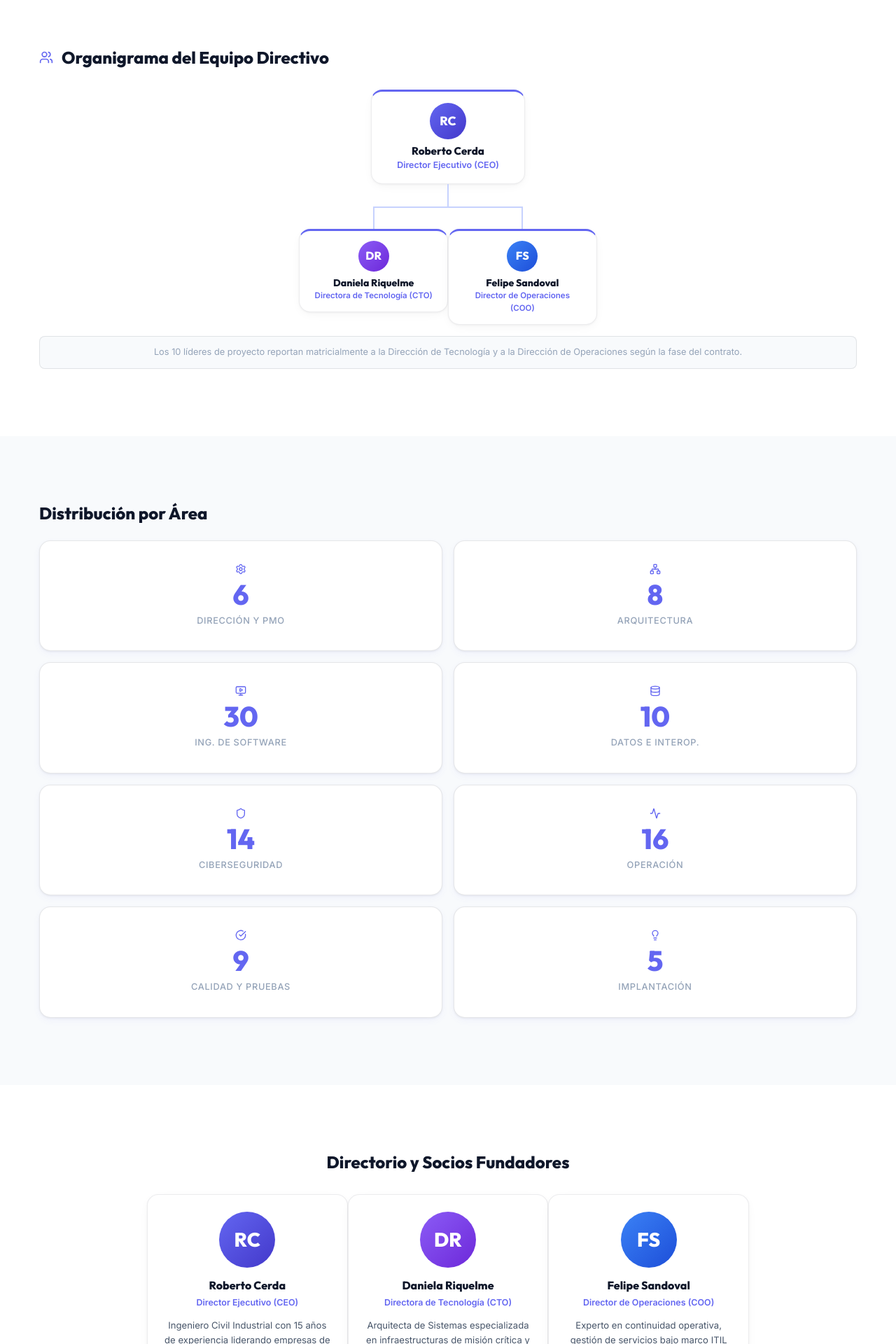
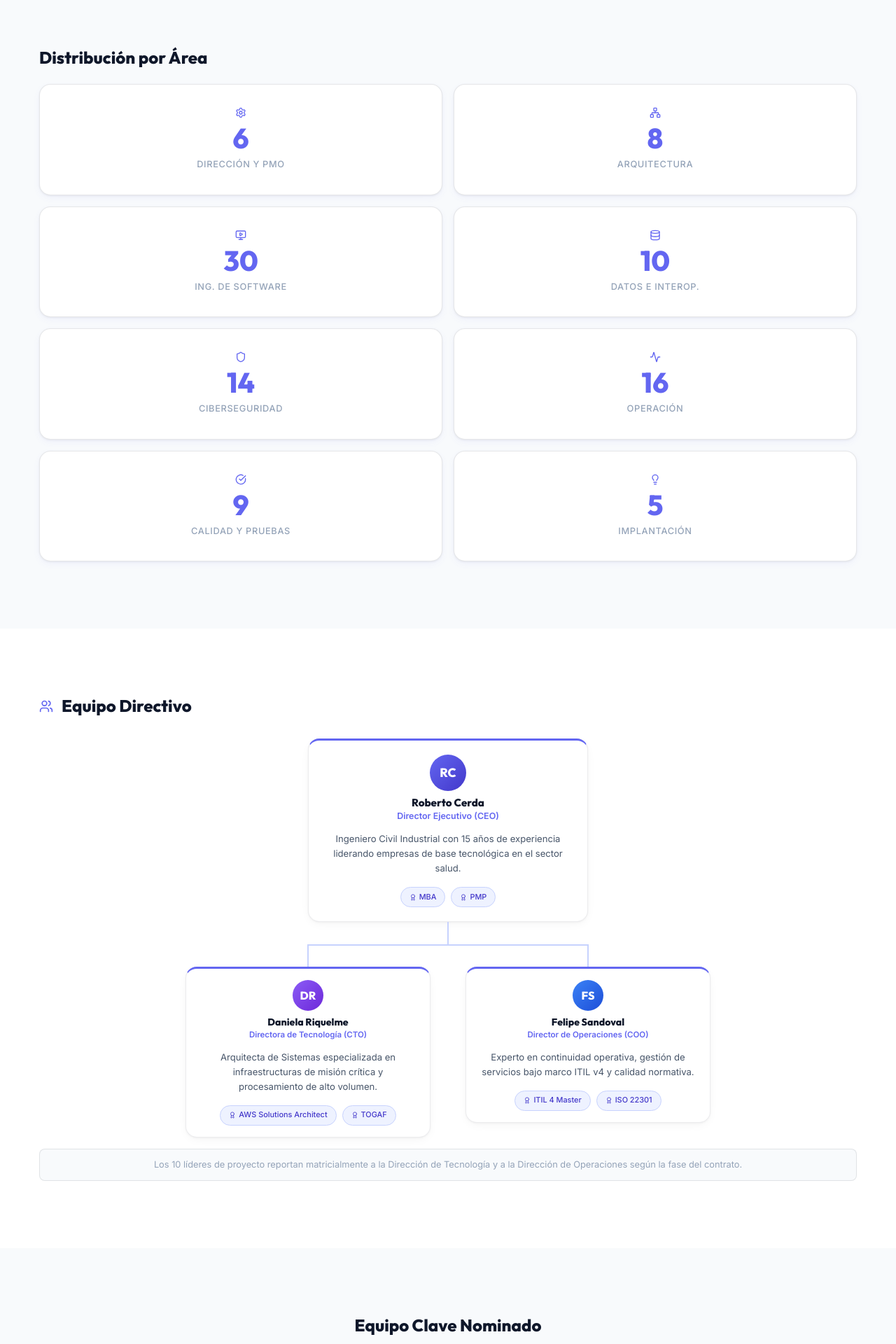
Before and after one commit to Dazinha/CERBERUS-TECH-SITE, a React (Vite) app: page /equipo in a window 1280 px wide. Shown: the part 800-2720 px from the top of the page at 70% size. Built offline with nearby package versions, Linux system fonts and the light colour scheme.

Commit message:
Rediseño página Equipo

```diff
--- a/src/pages/Equipo.jsx
+++ b/src/pages/Equipo.jsx
@@ -140,50 +140,6 @@ const Equipo = () => {
         </div>
       </div>
 
-      {/* Organigrama — RT-23.03 */}
-      <section className="section">
-        <div className="container">
-          <h2 style={{ fontSize: '1.5rem', fontWeight: 700, marginBottom: '2rem', display: 'flex', alignItems: 'center', gap: '0.75rem' }}>
-            <Users size={20} style={{ color: '#6366f1' }} />
-            Organigrama del Equipo Directivo
-          </h2>
-
-          {/* Nodo CEO */}
-          <div style={{ display: 'flex', flexDirection: 'column', alignItems: 'center', gap: '0' }}>
-            <div className="card-premium" style={{ width: 'fit-content', textAlign: 'center', padding: '1rem 2rem', borderTop: '3px solid #6366f1', minWidth: '220px' }}>
-              <div className="team-avatar avatar-indigo" style={{ width: '52px', height: '52px', fontSize: '1.1rem', margin: '0 auto 0.5rem' }}>RC</div>
-              <h4 style={{ fontWeight: 700, fontSize: '0.95rem' }}>Roberto Cerda</h4>
-              <p style={{ fontSize: '0.78rem', color: '#6366f1', fontWeight: 600 }}>Director Ejecutivo (CEO)</p>
-            </div>
-
-            {/* Línea vertical */}
-            <div style={{ width: '2px', height: '2rem', backgroundColor: '#c7d2fe' }}></div>
-
-            {/* Línea horizontal */}
-            <div style={{ display: 'flex', alignItems: 'flex-start', gap: '0', position: 'relative' }}>
-              <div style={{ position: 'absolute', top: 0, left: '25%', right: '25%', height: '2px', backgroundColor: '#c7d2fe' }}></div>
-              {[
-                { name: 'Daniela Riquelme', role: 'Directora de Tecnología (CTO)', initials: 'DR', avatar: 'avatar-violet' },
-                { name: 'Felipe Sandoval', role: 'Director de Operaciones (COO)', initials: 'FS', avatar: 'avatar-blue' },
-              ].map((d, i) => (
-                <div key={d.name} style={{ display: 'flex', flexDirection: 'column', alignItems: 'center', flex: 1 }}>
-                  <div style={{ width: '2px', height: '2rem', backgroundColor: '#c7d2fe' }}></div>
-                  <div className="card-premium" style={{ textAlign: 'center', padding: '0.875rem 1.25rem', borderTop: '3px solid #6366f1', width: '100%', maxWidth: '220px' }}>
-                    <div className={`team-avatar ${d.avatar}`} style={{ width: '44px', height: '44px', fontSize: '1rem', margin: '0 auto 0.5rem' }}>{d.initials}</div>
-                    <h4 style={{ fontWeight: 700, fontSize: '0.88rem' }}>{d.name}</h4>
-                    <p style={{ fontSize: '0.72rem', color: '#6366f1', fontWeight: 600 }}>{d.role}</p>
-                  </div>
-                </div>
-              ))}
-            </div>
-          </div>
-
-          <div style={{ marginTop: '1rem', padding: '0.75rem 1rem', background: '#f8fafc', borderRadius: '0.5rem', border: '1px solid var(--border-color)', fontSize: '0.8rem', color: '#94a3b8', textAlign: 'center' }}>
-            Los 10 líderes de proyecto reportan matricialmente a la Dirección de Tecnología y a la Dirección de Operaciones según la fase del contrato.
-          </div>
-        </div>
-      </section>
-
       {/* Distribución por área */}
       <section className="section bg-section-alt">
         <div className="container">
@@ -205,23 +161,47 @@ const Equipo = () => {
       {/* Directorio con certificaciones */}
       <section className="section">
         <div className="container">
-          <h2 style={{ fontSize: '1.5rem', fontWeight: 700, marginBottom: '2rem', textAlign: 'center' }}>Directorio y Socios Fundadores</h2>
-          <div className="grid grid-cols-1 team-grid-3 gap-6" style={{ maxWidth: '860px', margin: '0 auto' }}>
-            {directors.map((d, i) => (
-              <motion.div key={d.name} className="card-premium"
-                style={{ display: 'flex', flexDirection: 'column', alignItems: 'center', textAlign: 'center' }}
-                whileHover={{ y: -5 }}
-                initial={{ opacity: 0, y: 20 }} animate={{ opacity: 1, y: 0 }} transition={{ delay: i * 0.1 }}
-              >
-                <div className={`team-avatar ${d.avatar}`} style={{ width: '80px', height: '80px', fontSize: '1.75rem' }}>{d.initials}</div>
-                <h3 style={{ fontWeight: 700, marginBottom: '0.25rem', fontSize: '1rem' }}>{d.name}</h3>
-                <p style={{ fontSize: '0.78rem', color: '#6366f1', fontWeight: 600, marginBottom: '0.75rem' }}>{d.role}</p>
-                <p style={{ fontSize: '0.82rem', color: '#475569', lineHeight: 1.6, marginBottom: '1rem' }}>{d.bio}</p>
-                <div className="flex flex-wrap gap-2 justify-center">
-                  {d.certs.map(c => <span key={c} className="pill pill-indigo" style={{ fontSize: '0.68rem' }}><Award size={10} /> {c}</span>)}
+          <h2 style={{ fontSize: '1.5rem', fontWeight: 700, marginBottom: '2rem', display: 'flex', alignItems: 'center', gap: '0.75rem' }}>
+            <Users size={20} style={{ color: '#6366f1' }} />
+            Equipo Directivo
+          </h2>
+
+          <div style={{ display: 'flex', flexDirection: 'column', alignItems: 'center', gap: '0' }}>
+            {/* Nodo CEO */}
+            <div className="card-premium" style={{ width: 'fit-content', textAlign: 'center', padding: '1.25rem 2rem', borderTop: '3px solid #6366f1', minWidth: '220px', maxWidth: '400px' }}>
+              <div className={`team-avatar ${directors[0].avatar}`} style={{ width: '52px', height: '52px', fontSize: '1.1rem', margin: '0 auto 0.5rem' }}>{directors[0].initials}</div>
+              <h4 style={{ fontWeight: 700, fontSize: '0.95rem' }}>{directors[0].name}</h4>
+              <p style={{ fontSize: '0.78rem', color: '#6366f1', fontWeight: 600, marginBottom: '0.75rem' }}>{directors[0].role}</p>
+              <p style={{ fontSize: '0.82rem', color: '#475569', lineHeight: 1.6, marginBottom: '1rem' }}>{directors[0].bio}</p>
+              <div className="flex flex-wrap gap-2 justify-center">
+                {directors[0].certs.map(c => <span key={c} className="pill pill-indigo" style={{ fontSize: '0.68rem' }}><Award size={10} /> {c}</span>)}
+              </div>
+            </div>
+
+            {/* Línea vertical */}
+            <div style={{ width: '2px', height: '2rem', backgroundColor: '#c7d2fe' }}></div>
+
+            {/* Línea horizontal */}
+            <div style={{ display: 'flex', alignItems: 'flex-start', gap: '0', position: 'relative', width: '100%', maxWidth: '800px' }}>
+              <div style={{ position: 'absolute', top: 0, left: '25%', right: '25%', height: '2px', backgroundColor: '#c7d2fe' }}></div>
+              {directors.slice(1).map((d, i) => (
+                <div key={d.name} style={{ display: 'flex', flexDirection: 'column', alignItems: 'center', flex: 1 }}>
+                  <div style={{ width: '2px', height: '2rem', backgroundColor: '#c7d2fe' }}></div>
+                  <div className="card-premium" style={{ textAlign: 'center', padding: '1rem 1.25rem', borderTop: '3px solid #6366f1', width: '90%', maxWidth: '350px' }}>
+                    <div className={`team-avatar ${d.avatar}`} style={{ width: '44px', height: '44px', fontSize: '1rem', margin: '0 auto 0.5rem' }}>{d.initials}</div>
+                    <h4 style={{ fontWeight: 700, fontSize: '0.88rem' }}>{d.name}</h4>
+                    <p style={{ fontSize: '0.72rem', color: '#6366f1', fontWeight: 600, marginBottom: '0.75rem' }}>{d.role}</p>
+                    <p style={{ fontSize: '0.82rem', color: '#475569', lineHeight: 1.6, marginBottom: '1rem' }}>{d.bio}</p>
+                    <div className="flex flex-wrap gap-2 justify-center">
+                      {d.certs.map(c => <span key={c} className="pill pill-indigo" style={{ fontSize: '0.68rem' }}><Award size={10} /> {c}</span>)}
+                    </div>
+                  </div>
                 </div>
-              </motion.div>
-            ))}
+              ))}
+            </div>
+          </div>
+          <div style={{ marginTop: '1rem', padding: '0.75rem 1rem', background: '#f8fafc', borderRadius: '0.5rem', border: '1px solid var(--border-color)', fontSize: '0.8rem', color: '#94a3b8', textAlign: 'center' }}>
+            Los 10 líderes de proyecto reportan matricialmente a la Dirección de Tecnología y a la Dirección de Operaciones según la fase del contrato.
           </div>
         </div>
       </section>
--- a/src/pages/Home.jsx
+++ b/src/pages/Home.jsx
@@ -25,7 +25,7 @@ const Home = () => {
           position: 'absolute', top: '50%', left: '50%', transform: 'translate(-50%, -50%)',
           width: '150%', height: '150%',
           backgroundImage: 'url(/logoblanco.jpg)',
-          backgroundSize: 'max(600px, 60vw)', /* Tamaño del logo aumentado */
+          backgroundSize: 'max(600px, 62vw)', /* Tamaño del logo aumentado */
           backgroundRepeat: 'no-repeat',
           backgroundPosition: 'center calc(50% + 30px)',
           zIndex: 0, opacity: 0.06,
```
